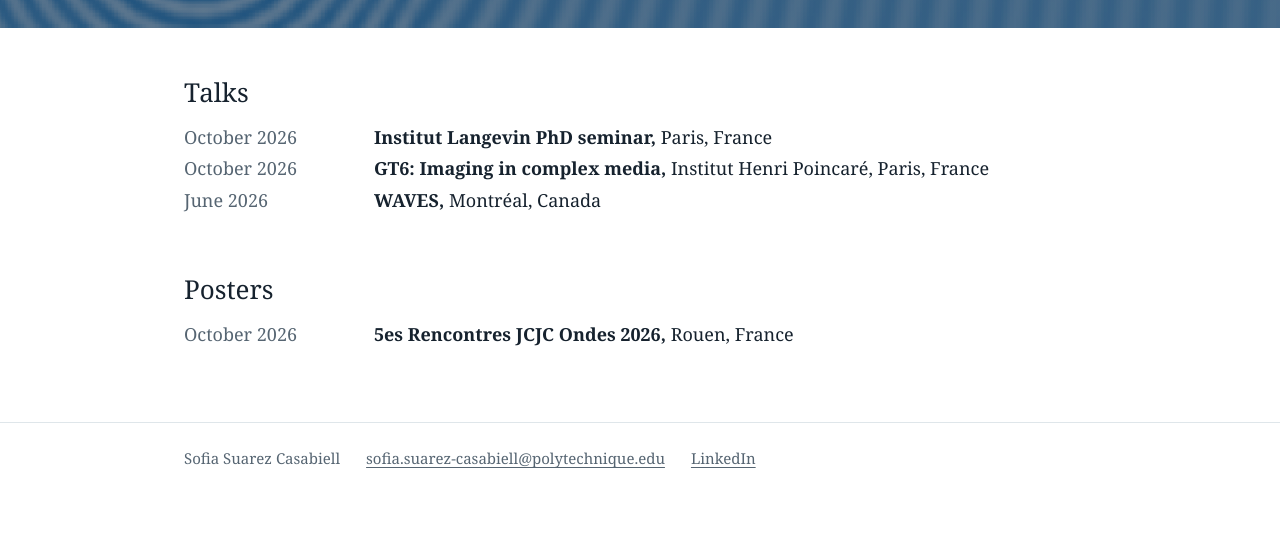
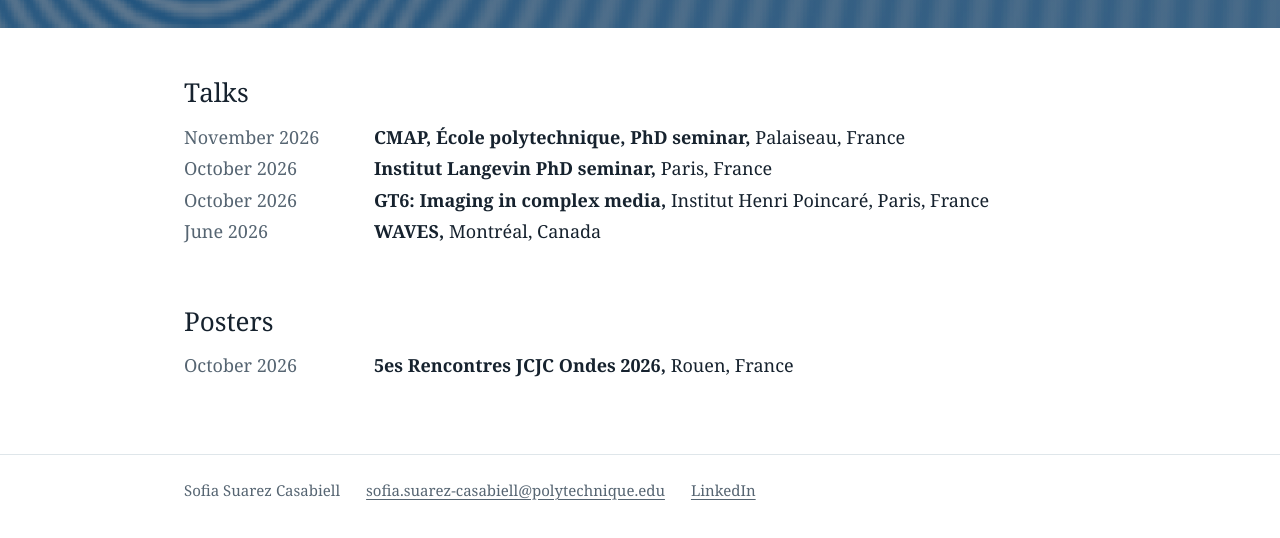
Before and after one commit to scasabiell/scasabiell.github.io, a plain HTML site: page conferences.html in a window 1280 px wide. Shown: the part 270-808 px from the top of the page. Drawn offline with Linux system fonts and the light colour scheme.

Commit message:
Add November 2026 talk entry to conferences.html
Added a new talk entry for November 2026 at CMAP.

```diff
--- a/conferences.html
+++ b/conferences.html
@@ -38,7 +38,12 @@
   <main>
     <h2>Talks</h2>
 
-
+    <dl class="entries">
+      <dt>November 2026</dt>
+      <dd>
+        <strong>CMAP, École polytechnique, PhD seminar,</strong> Palaiseau, France
+      </dd>
+    </dl>
     <dl class="entries">
       <dt>October 2026</dt>
       <dd>
```
